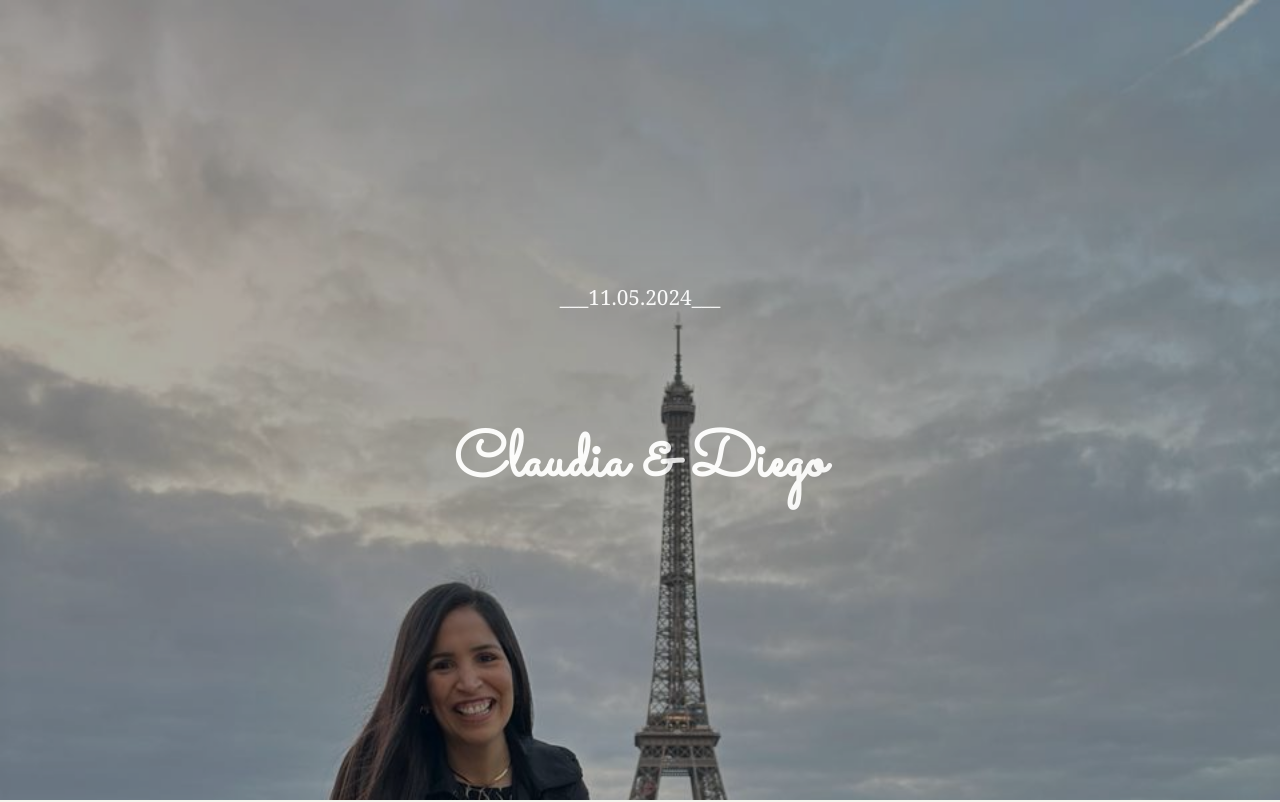
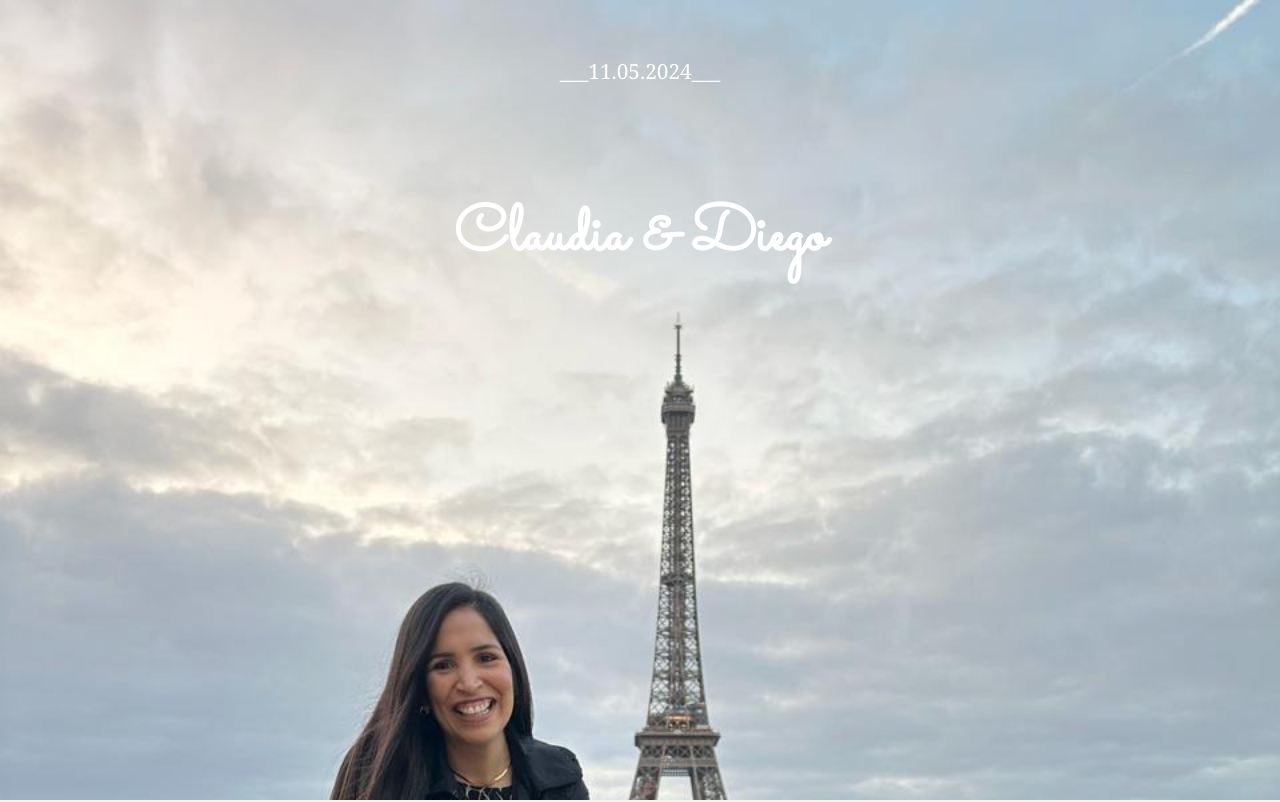
Before and after one commit to savethedate-invitacionesdigitales/Boda-Civil-Claudia-Diego, a plain HTML site: page index.html in a window 1280 px wide. Shown: the top 802 px of the page. Drawn offline with nearby package versions, Linux system fonts and the light colour scheme; a web font is replaced by a local one.

Commit message:
img header modificacion 2

```diff
--- a/css/style.css
+++ b/css/style.css
@@ -20,11 +20,11 @@
 
 }
 
-header{
+/* header{
     background-color: rgba(0, 0, 0, 0.401);
     opacity: .8;
     height: 100%;
-}
+} */
 
 h1 {
     font-size: 4rem;
--- a/index.html
+++ b/index.html
@@ -7,7 +7,7 @@
     <title>Boda Claudia & Diego</title>
 
     <!-- Normalize -->
-    <link rel="stylesheet" href="https://necolas.github.io/normalize.css/8.0.1/normalize.css">
+    <!-- <link rel="stylesheet" href="https://necolas.github.io/normalize.css/8.0.1/normalize.css"> -->
 
     <!-- Fuente externa -->
     <link rel="preconnect" href="https://fonts.googleapis.com">
@@ -38,6 +38,14 @@
 
     <!-- main -->
     <main class="container-fluid">
+
+        <!-- seccion principal -->
+     <!--    <section class="row justify-content-center align-items-end text-center py-5">
+            <div class="col-12 pt-4">
+                <p>___11.05.2024___</p>
+                <h1>Claudia & Diego</h1>
+            </div>
+        </section> -->
 
         <!-- seccion Mensaje -->
              <section class="row justify-content-center align-items-end text-center py-5">
```
